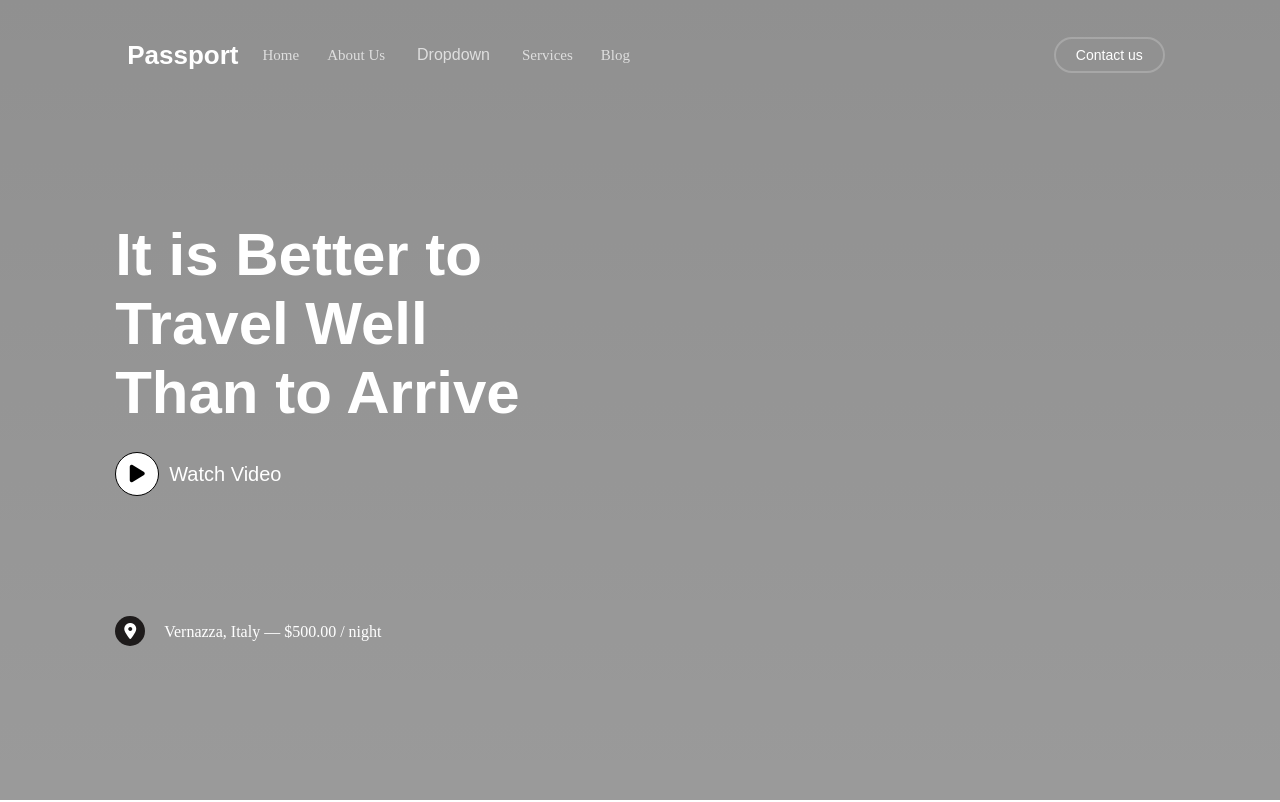
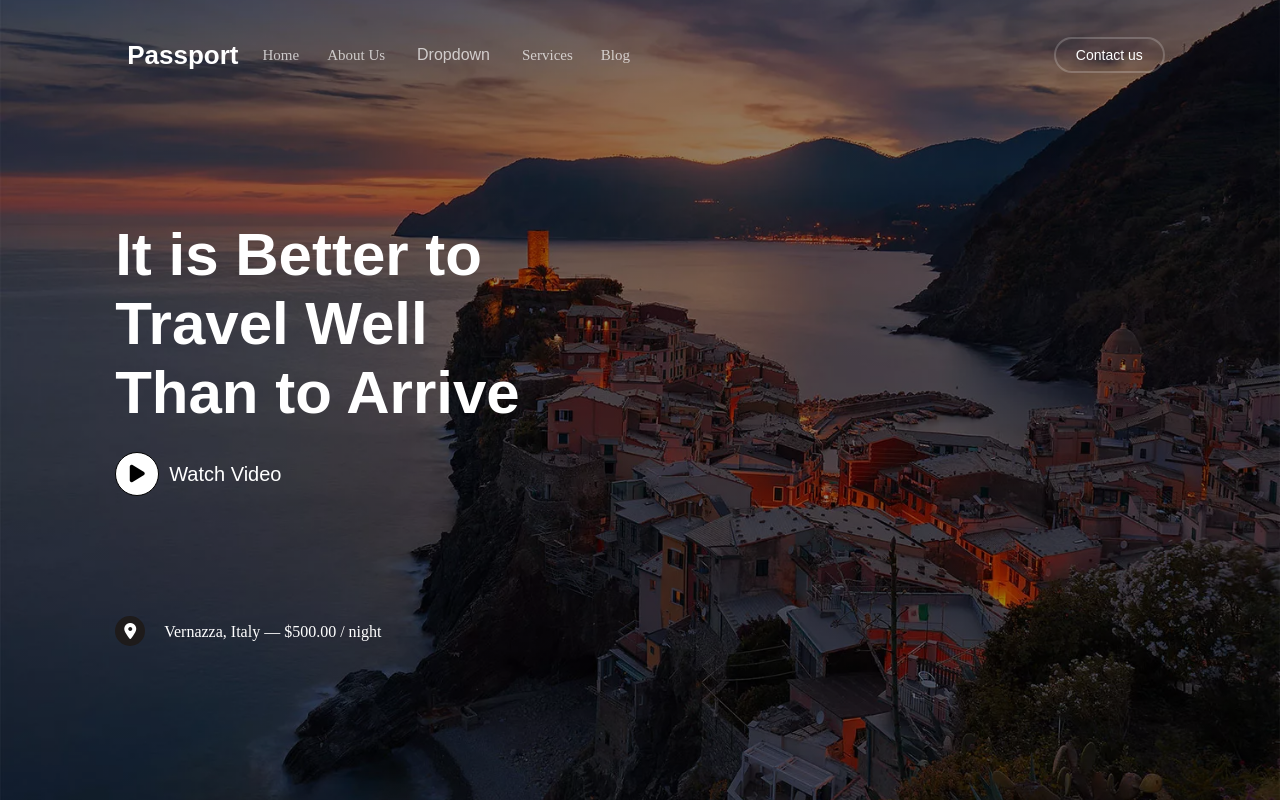
Before and after one commit to MuradKerimli1/Passprot-Website, a plain HTML site: page index.html in a window 1280 px wide. Shown: the top 802 px of the page. Drawn offline with nearby package versions, Linux system fonts and the light colour scheme; the site is published under a folder, as on GitHub Pages, so addresses that start at the root find nothing.

Commit message:
Update style.css

```diff
--- a/style.css
+++ b/style.css
@@ -1,6 +1,6 @@
 .bg-hd {
   background: linear-gradient(#0000006f, #00000065),
-    url(/img/hero_1.jpg.webp) center/cover;
+    url(img/hero_1.jpg.webp) center/cover;
   height: 100vh;
 }
 .container{
```
